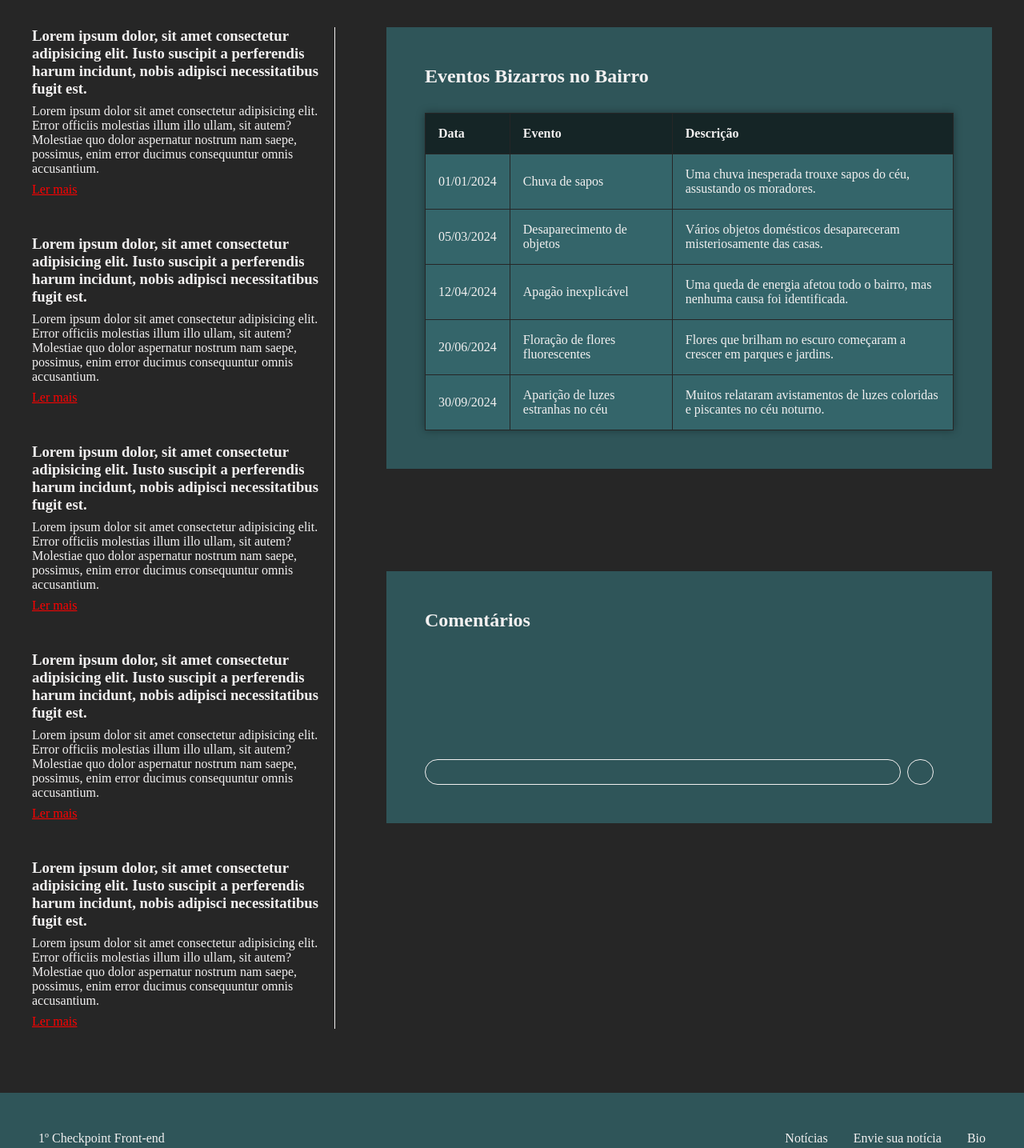
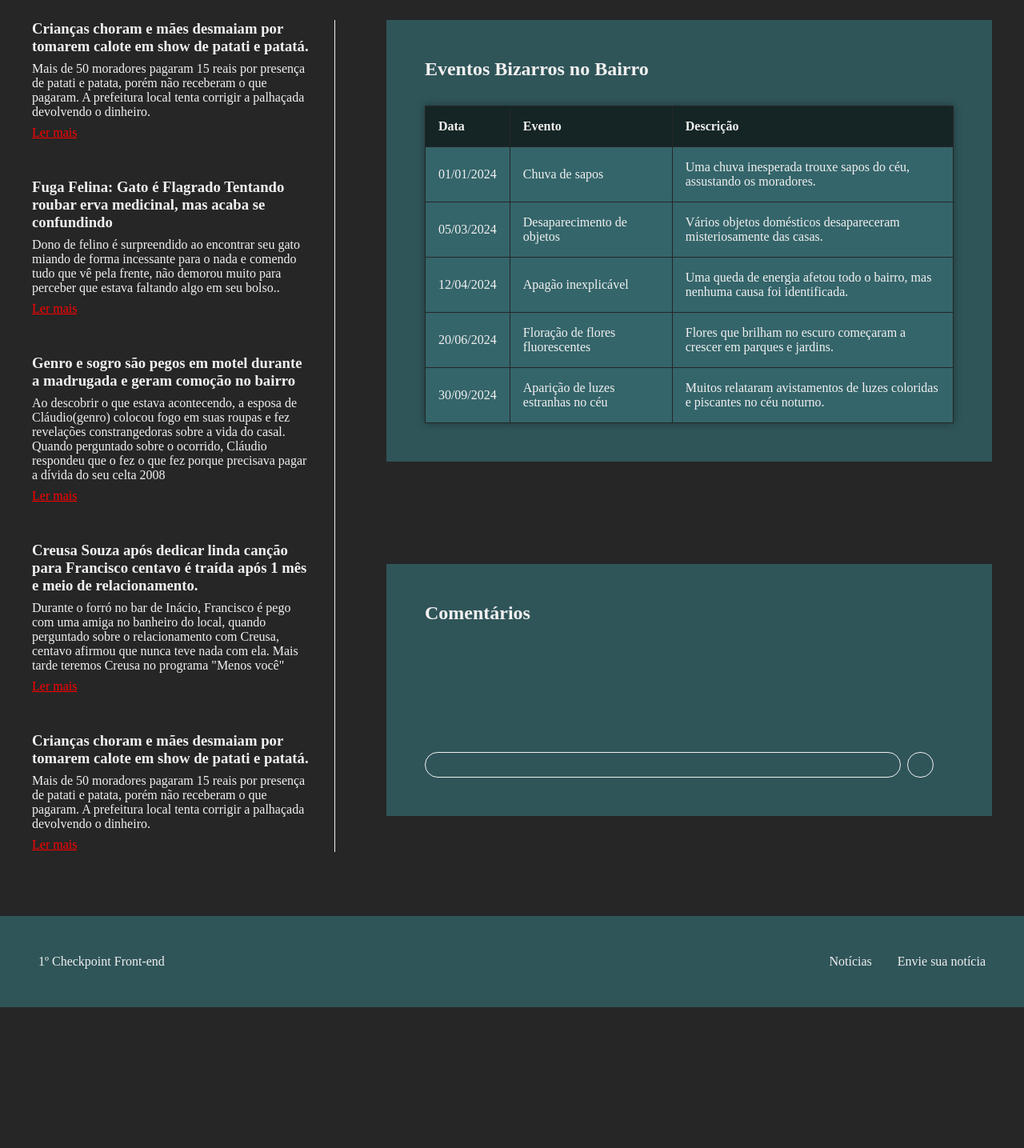
Before and after one commit to aleeidos/CP-Front-end-sem-JS-, a plain HTML site: page pages/index.html in a window 1280 px wide. Shown: the part 620-2055 px from the top of the page at 80% size. After the commit the page ends 1879 px from the top, so only its background shows below. Drawn offline with Linux system fonts and the light colour scheme; some icons are missing.

Commit message:
.........

```diff
--- a/pages/index.html
+++ b/pages/index.html
@@ -14,7 +14,6 @@
         <ul>
           <li><a href="index.html">Notícias</a></li>
           <li><a href="form.html">Envie sua notícia</a></li>
-          <li><a href="bio.html">Bio</a></li>
         </ul>
       </nav>
     </header>
@@ -23,14 +22,11 @@
         <div>
           <span>BREAKING NEWS</span>
           <h2>
-            Lorem ipsum, dolor sit amet consectetur adipisicing elit. Dolorum
-            doloribus neque veritatis a atque?
+            Genro e sogro são pegos em motel durante a madrugada e geram comoção no bairro.
           </h2>
           <p>
-            Lorem ipsum dolor sit amet consectetur adipisicing elit. Velit esse
-            sed magni facere quaerat neque quo pariatur odio ab commodi?
-            Blanditiis saepe amet quo voluptatum et enim, dignissimos velit
-            repellat.
+            Ao descobrir o que estava acontecendo, a esposa de Cláudio(genro) colocou fogo em suas roupas e fez revelações constrangedoras sobre a vida do casal.
+            Quando perguntado sobre o ocorrido, Cláudio respondeu que o fez o que fez porque precisava pagar a dívida do seu celta 2008
           </p>
         </div>
       </section>
@@ -38,71 +34,49 @@
         <aside>
           <article class="left-news">
             <h3>
-              Lorem ipsum dolor, sit amet consectetur adipisicing elit. Iusto
-              suscipit a perferendis harum incidunt, nobis adipisci
-              necessitatibus fugit est.
+              Crianças choram e mães desmaiam por tomarem calote em show de patati e patatá.
             </h3>
             <p>
-              Lorem ipsum dolor sit amet consectetur adipisicing elit. Error
-              officiis molestias illum illo ullam, sit autem? Molestiae quo
-              dolor aspernatur nostrum nam saepe, possimus, enim error ducimus
-              consequuntur omnis accusantium.
+              Mais de 50 moradores pagaram 15 reais por presença de patati e patata, porém não receberam o que pagaram. A prefeitura local tenta corrigir a palhaçada devolvendo o dinheiro.
+            </p>
+            <a href="https://youtu.be/-iE5tXsSL-8?si=PTdjAiz9K8DC7SVO" target="_blank">Ler mais</a>
+          </article>
+          <article class="left-news">
+            <h3>
+              Fuga Felina: Gato é Flagrado Tentando roubar erva medicinal, mas acaba se confundindo
+            </h3>
+            <p>
+              Dono de felino  é surpreendido ao encontrar seu gato miando de forma incessante para o nada e comendo tudo que vê pela frente, não demorou muito para perceber que estava faltando algo em seu bolso..
+            </p>
+            <a href="#">Ler mais</a>
+          </article>
+
+          <article class="left-news">
+            <h3>
+              Genro e sogro são pegos em motel durante a madrugada e geram comoção no bairro
+            </h3>
+            <p>
+              Ao descobrir o que estava acontecendo, a esposa de Cláudio(genro) colocou fogo em suas roupas e fez revelações constrangedoras sobre a vida do casal.
+              Quando perguntado sobre o ocorrido, Cláudio respondeu que o fez o que fez porque precisava pagar a dívida do seu celta 2008
             </p>
             <a href="#">Ler mais</a>
           </article>
           <article class="left-news">
             <h3>
-              Lorem ipsum dolor, sit amet consectetur adipisicing elit. Iusto
-              suscipit a perferendis harum incidunt, nobis adipisci
-              necessitatibus fugit est.
+              Creusa Souza  após dedicar linda canção para Francisco centavo é traída após 1 mês e meio de relacionamento.
             </h3>
             <p>
-              Lorem ipsum dolor sit amet consectetur adipisicing elit. Error
-              officiis molestias illum illo ullam, sit autem? Molestiae quo
-              dolor aspernatur nostrum nam saepe, possimus, enim error ducimus
-              consequuntur omnis accusantium.
+              Durante o forró  no bar de Inácio, Francisco é pego com uma amiga no banheiro do local, quando perguntado sobre o relacionamento com Creusa, centavo afirmou que nunca teve nada com ela.
+              Mais tarde teremos Creusa no programa "Menos você"
             </p>
             <a href="#">Ler mais</a>
           </article>
           <article class="left-news">
             <h3>
-              Lorem ipsum dolor, sit amet consectetur adipisicing elit. Iusto
-              suscipit a perferendis harum incidunt, nobis adipisci
-              necessitatibus fugit est.
+              Crianças choram e mães desmaiam por tomarem calote em show de patati e patatá.
             </h3>
             <p>
-              Lorem ipsum dolor sit amet consectetur adipisicing elit. Error
-              officiis molestias illum illo ullam, sit autem? Molestiae quo
-              dolor aspernatur nostrum nam saepe, possimus, enim error ducimus
-              consequuntur omnis accusantium.
-            </p>
-            <a href="#">Ler mais</a>
-          </article>
-          <article class="left-news">
-            <h3>
-              Lorem ipsum dolor, sit amet consectetur adipisicing elit. Iusto
-              suscipit a perferendis harum incidunt, nobis adipisci
-              necessitatibus fugit est.
-            </h3>
-            <p>
-              Lorem ipsum dolor sit amet consectetur adipisicing elit. Error
-              officiis molestias illum illo ullam, sit autem? Molestiae quo
-              dolor aspernatur nostrum nam saepe, possimus, enim error ducimus
-              consequuntur omnis accusantium.
-            </p>
-            <a href="#">Ler mais</a>
-          </article>
-          <article class="left-news">
-            <h3>
-              Lorem ipsum dolor, sit amet consectetur adipisicing elit. Iusto
-              suscipit a perferendis harum incidunt, nobis adipisci
-              necessitatibus fugit est.
-            </h3>
-            <p>
-              Lorem ipsum dolor sit amet consectetur adipisicing elit. Error
-              officiis molestias illum illo ullam, sit autem? Molestiae quo
-              dolor aspernatur nostrum nam saepe, possimus, enim error ducimus
-              consequuntur omnis accusantium.
+              Mais de 50 moradores pagaram 15 reais por presença de patati e patata, porém não receberam o que pagaram. A prefeitura local tenta corrigir a palhaçada devolvendo o dinheiro.
             </p>
             <a href="#">Ler mais</a>
           </article>
@@ -181,7 +155,6 @@
         <ul>
           <li><a href="index.html">Notícias</a></li>
           <li><a href="form.html">Envie sua notícia</a></li>
-          <li><a href="bio.html">Bio</a></li>
         </ul>
       </nav>
     </footer>
--- a/style.css
+++ b/style.css
@@ -54,9 +54,8 @@ main {
   width: 100%;
   height: max-content;
   padding: 3rem;
-  background-image: url(https://picsum.photos/3200/2200);
+  background-image: url(https://media.discordapp.net/attachments/1217124075843883230/1219297396455116832/F_j67toXEAAu27r.png?ex=660aca30&is=65f85530&hm=e14078387dd9d567e6e6f6adb9c457e8d46b51e257e5300e031bc095ab8cfc65&=&format=webp&quality=lossless);
   background-color: var(--color-2);
-  background-attachment: fixed;
   background-size: cover ;
   background-position: right;
   display: flex;
@@ -101,6 +100,7 @@ main {
   display: flex;
   flex-direction: column;
   gap: 0.5rem;
+  padding: 0rem 2rem 0rem 0rem;
 }
 
 .left-news a {
@@ -198,8 +198,11 @@ th {
 }
 
 .comment {
+  display: flex;
   border: 1px solid var(--color-3);
   width: max-content;
+  max-width: 80%;
+  overflow: hidden;
   padding: 0.5rem 1rem;
   border-radius: 16px 16px 0px 16px;
   margin-bottom: 2rem;
```
Also changed, not shown: pages/form.html (+0 -1 lines), pages/bio.html (added).
